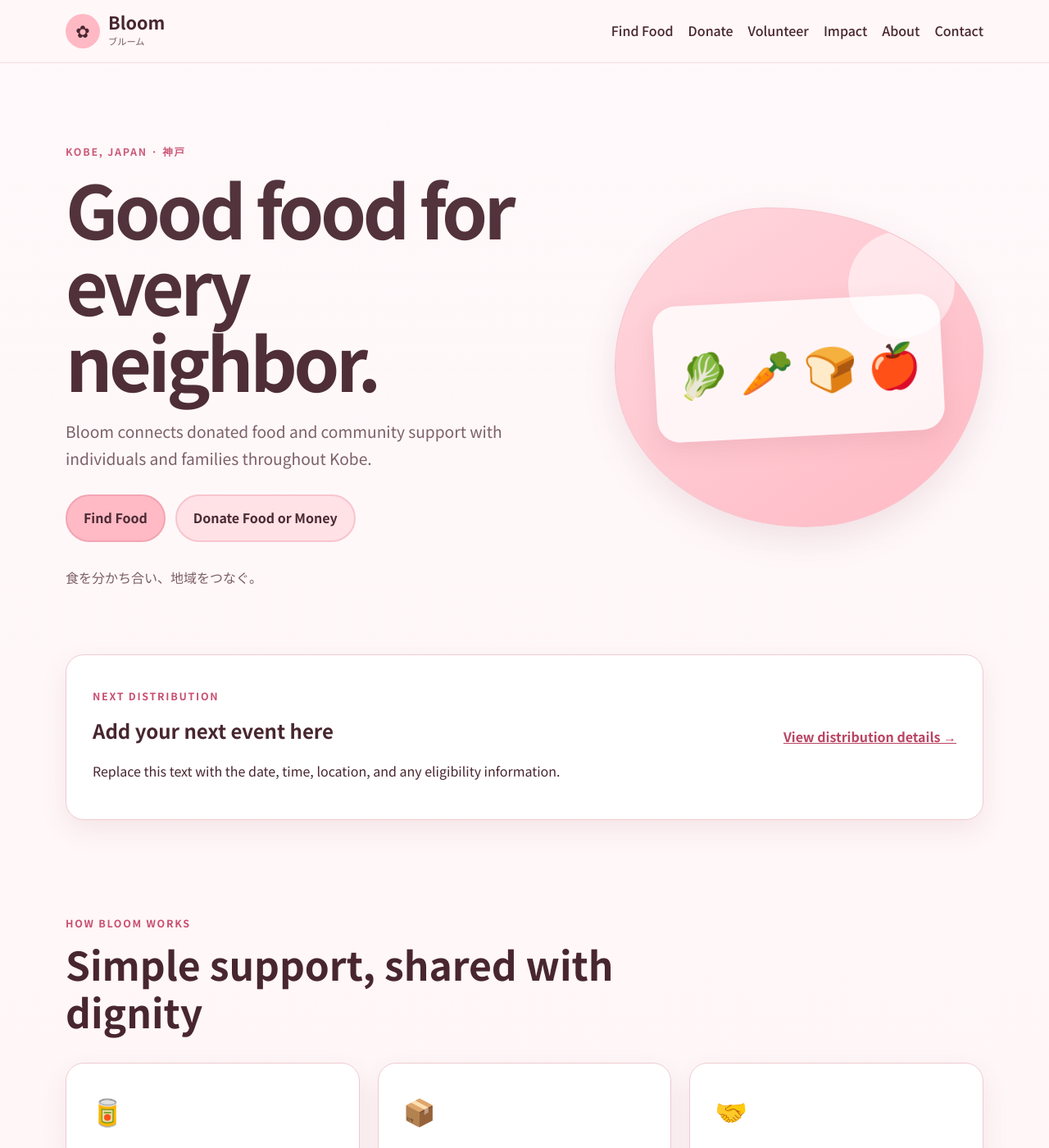
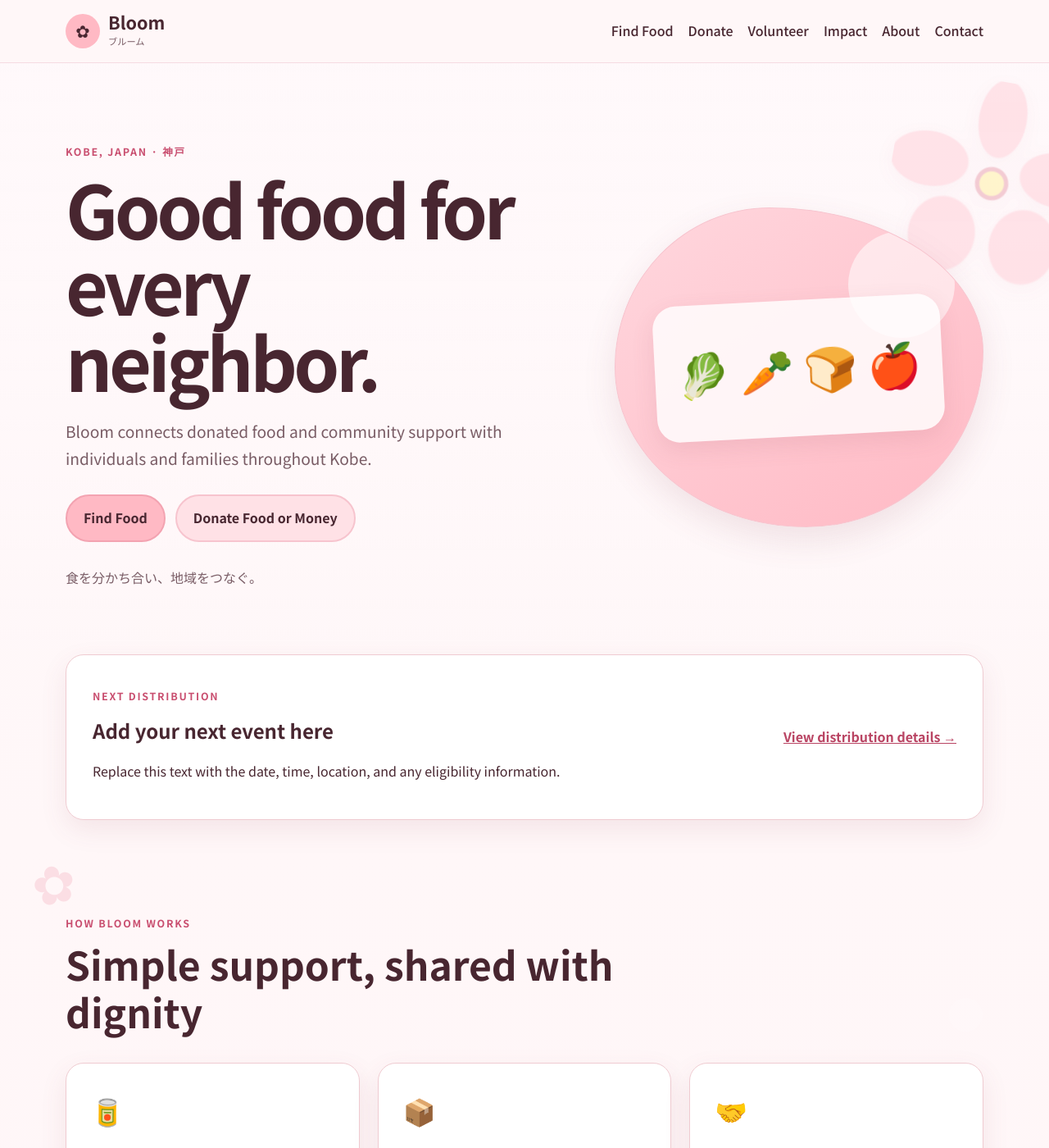
Before and after one commit to kimmickal/bloomtest, a Jekyll site: the page built from index.md, in a window 1280 px wide and 1400 px high. Shown: the whole window at 82% size. Built offline with Jekyll 4.4.1, drawn with Linux system fonts in a browser that asks for light colours.

Commit message:
Add files via upload

```diff
--- a/assets/css/main.css
+++ b/assets/css/main.css
@@ -35,3 +35,53 @@
 /* Cherry blossom background accents */
 .hero,.page-hero,.tinted{position:relative}.hero::before,.page-hero::before,.tinted::before{content:"";position:absolute;inset:0;pointer-events:none;background:linear-gradient(180deg,rgba(255,255,255,.14),rgba(255,255,255,0))}.hero::before,.page-hero::before{opacity:.55}
 @media(max-width:700px){body::before{background-size:300px 300px,240px 240px;background-position:right -90px top 120px,center top}body::after{opacity:.2}}
+
+
+/* Stronger visible cherry blossom decorations */
+body::before{
+  opacity:.72;
+  background-position:right -35px top 105px,left -45px top 520px;
+  background-size:360px 360px,250px 250px;
+}
+.hero,.page-hero{overflow:hidden}
+.hero::after,.page-hero::after{
+  content:"";
+  position:absolute;
+  pointer-events:none;
+  z-index:0;
+  width:250px;
+  height:250px;
+  right:-55px;
+  top:22px;
+  opacity:.56;
+  background:
+    radial-gradient(ellipse at 50% 18%,#ffd0d9 0 16%,transparent 17%),
+    radial-gradient(ellipse at 82% 43%,#ffd0d9 0 16%,transparent 17%),
+    radial-gradient(ellipse at 70% 78%,#ffd0d9 0 16%,transparent 17%),
+    radial-gradient(ellipse at 30% 78%,#ffd0d9 0 16%,transparent 17%),
+    radial-gradient(ellipse at 18% 43%,#ffd0d9 0 16%,transparent 17%),
+    radial-gradient(circle at 50% 50%,#fff0a8 0 8%,#eaa8b5 9% 11%,transparent 12%);
+  filter:drop-shadow(0 6px 12px rgba(174,89,111,.08));
+  transform:rotate(10deg);
+}
+.hero::before,.page-hero::before{z-index:0}
+.hero>.container,.page-hero>.container{position:relative;z-index:1}
+.section:not(.tinted){position:relative}
+.section:not(.tinted)::after{
+  content:"✿";
+  position:absolute;
+  left:clamp(10px,3vw,48px);
+  top:22px;
+  color:#f3aaba;
+  font-size:clamp(34px,5vw,64px);
+  line-height:1;
+  opacity:.32;
+  pointer-events:none;
+  transform:rotate(-13deg);
+}
+.tinted{background:rgba(255,236,239,.86)}
+@media(max-width:700px){
+  body::before{opacity:.58;background-size:285px 285px,210px 210px;background-position:right -85px top 145px,left -80px top 620px}
+  .hero::after,.page-hero::after{width:185px;height:185px;right:-70px;top:54px;opacity:.42}
+  .section:not(.tinted)::after{font-size:38px;opacity:.24}
+}
```
